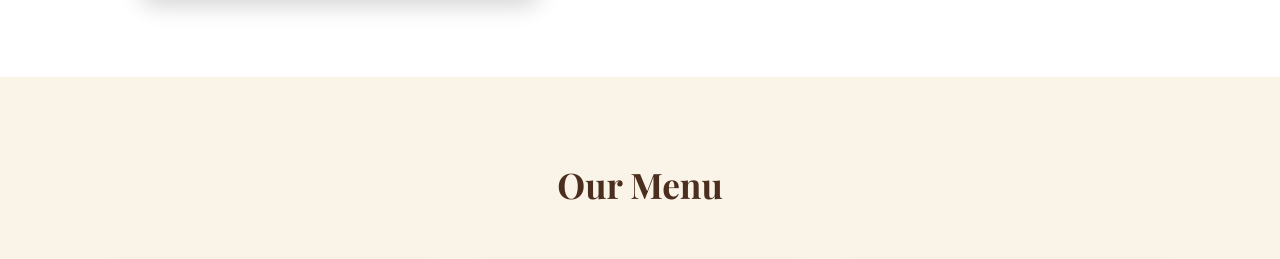
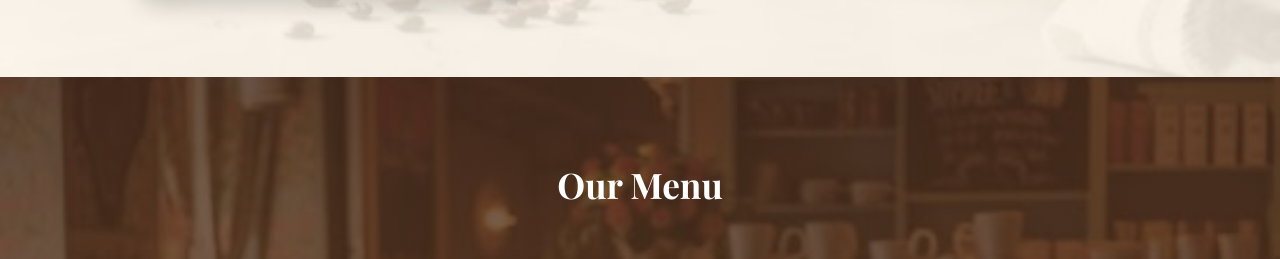
Before and after one commit to Kunalghode/Web-development, a plain HTML site: page index.html in a window 1280 px wide. Shown: the part 1484-1743 px from the top of the page. Drawn offline with nearby package versions, Linux system fonts and the light colour scheme; grey boxes are pictures that could not be loaded.

```diff
--- a/style.css
+++ b/style.css
@@ -150,6 +150,94 @@ ul {
   transform: translateY(-3px);
 }
 
+
+/* ========== SECTION BACKGROUND PHOTOS ========== */
+
+/* Shared setup: every photo section gets a layer for the overlay */
+#about,
+#menu,
+#gallery,
+#booking,
+#contact {
+  position: relative;            /* needed for the overlay layer */
+  background-size: cover;
+  background-position: center;
+  background-repeat: no-repeat;
+}
+
+/* The overlay layer sits on top of the photo, behind the content */
+#about::before,
+#menu::before,
+#gallery::before,
+#booking::before,
+#contact::before {
+  content: "";
+  position: absolute;
+  inset: 0;                      /* covers the whole section */
+}
+
+/* Content stays in front of the overlay */
+#about > *,
+#menu > *,
+#gallery > *,
+#booking > *,
+#contact > * {
+  position: relative;
+  z-index: 1;
+}
+
+/* ---- ABOUT ---- */
+#about {
+  background-image: url('ColdDrink.jpg');     /* change to your file name */
+}
+#about::before {
+  background: rgba(250, 243, 232, 0.88);
+}
+
+/* ---- MENU ---- */
+#menu {
+  background-image: url('AboutPage.jpg');      /* change to your file name */
+}
+#menu::before {
+  background: linear-gradient(
+    to bottom,
+    rgba(75, 46, 30, 0.80),
+    rgba(120, 75, 40, 0.75)
+  );
+}
+#menu .section-title {
+  color: var(--white);
+}
+
+/* ---- GALLERY ---- */
+#gallery {
+  background-image: url('Green.jpg');   /* change to your file name */
+}
+#gallery::before {
+  background: rgba(40, 25, 15, 0.82);
+}
+#gallery .section-title {
+  color: var(--white);
+}
+
+/* ---- BOOKING ---- */
+#booking {
+  background-image: url('Kunal.png');   /* change to your file name */
+}
+#booking::before {
+  background: rgba(75, 46, 30, 0.80);
+}
+#booking .section-title {
+  color: var(--white);
+}
+
+/* ---- CONTACT ---- */
+#contact {
+  background-image: url('Contact.jpg');   /* change to your file name */
+}
+#contact::before {
+  background: rgba(250, 243, 232, 0.90);
+}
 /* ========== SECTIONS ========== */
 .section {
   padding: 80px 8%;
```
Also changed, not shown: AboutPage.jpg (added), ColdDrink.jpg (added), Contact.jpg (added), Green.jpg (added), 1 other file.
